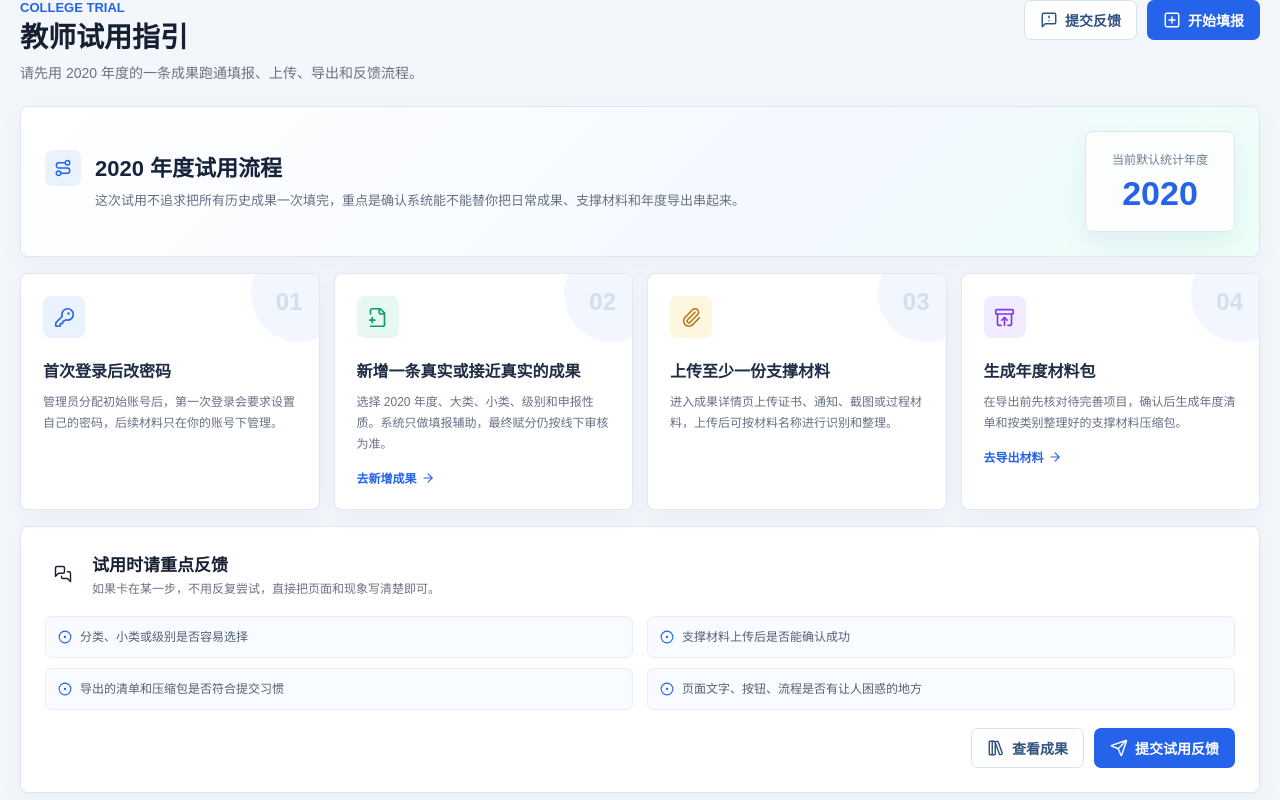
After one commit to Devilyuu/teacher-achievement-system, a FastAPI app: template app/templates/trial_guide.html in a window 1280 px wide. The commit adds this page. Run offline with FastAPI, Linux system fonts and the light colour scheme; the template is opened without the code that fills it: most values are stand-ins (such as "Sample title", 1, 10 or a date in 2020).

Commit message:
feat: add teacher trial guide

```diff
--- a/app/main.py
+++ b/app/main.py
@@ -6,7 +6,7 @@ from fastapi.templating import Jinja2Templates
 
 from app.config import BASE_DIR, DATA_DIR
 from app.database import Base, engine
-from app.routers import achievements, admin, auth, dashboard, exports, feedback, materials
+from app.routers import achievements, admin, auth, dashboard, exports, feedback, materials, trial
 from app.schema_updates import apply_schema_updates
 from app.seed_rules import seed_initial_data
 
@@ -49,6 +49,7 @@ def create_app() -> FastAPI:
     app.include_router(materials.router)
     app.include_router(exports.router)
     app.include_router(feedback.router)
+    app.include_router(trial.router)
 
     return app
 
--- a/app/static/app.css
+++ b/app/static/app.css
@@ -392,6 +392,32 @@ input:focus, select:focus, textarea:focus { border-color: #6b9df4; box-shadow: 0
 .rule-score-panel textarea { min-height: 76px; }
 .rule-history-note { display: flex; gap: 9px; margin-top: 18px; padding: 12px; color: #5b6475; background: #fff8e8; border: 1px solid #f4e2b9; border-radius: 6px; font-size: 12px; line-height: 1.7; }
 .rule-history-note svg { flex: 0 0 auto; color: #b7791f; }
+.trial-guide-hero { display: grid; grid-template-columns: minmax(0, 1fr) 170px; align-items: center; gap: 22px; padding: 24px; overflow: hidden; background: linear-gradient(135deg, #ffffff 0%, #f3f8ff 64%, #ecfff7 100%); }
+.trial-guide-copy { display: flex; align-items: flex-start; gap: 14px; }
+.trial-guide-copy h2 { margin: 0 0 8px; color: #17233c; font-size: 22px; letter-spacing: 0; }
+.trial-guide-copy p { max-width: 720px; margin: 0; color: #667085; font-size: 13px; line-height: 1.7; }
+.trial-guide-year { justify-self: end; width: 150px; padding: 18px; text-align: center; background: rgba(255,255,255,.82); border: 1px solid #dbe8f8; border-radius: 8px; box-shadow: 0 12px 26px rgba(54, 91, 143, .08); }
+.trial-guide-year span, .trial-guide-year strong { display: block; }
+.trial-guide-year span { color: #6f7d92; font-size: 12px; }
+.trial-guide-year strong { margin-top: 7px; color: #2563eb; font-size: 34px; letter-spacing: 0; }
+.trial-step-grid { display: grid; grid-template-columns: repeat(4, minmax(0, 1fr)); gap: 14px; max-width: 1240px; margin: 16px auto; }
+.trial-step { position: relative; min-height: 236px; padding: 22px; overflow: hidden; }
+.trial-step::after { content: ""; position: absolute; right: -28px; top: -28px; width: 96px; height: 96px; background: #f1f6ff; border-radius: 50%; }
+.step-index { position: absolute; right: 16px; top: 14px; z-index: 1; color: #d4deed; font-size: 24px; font-weight: 800; letter-spacing: 0; }
+.step-icon { display: grid; place-items: center; width: 42px; height: 42px; margin-bottom: 20px; border-radius: 8px; }
+.step-icon svg { width: 21px; height: 21px; }
+.step-icon.blue { color: #2563eb; background: #eaf2ff; }
+.step-icon.green { color: #0a9b70; background: #e7f8f1; }
+.step-icon.amber { color: #b7791f; background: #fff6df; }
+.step-icon.purple { color: #7c3aed; background: #f1ecff; }
+.trial-step h2 { margin: 0 0 10px; color: #1f2d46; font-size: 16px; letter-spacing: 0; }
+.trial-step p { margin: 0; color: #667085; font-size: 12px; line-height: 1.75; }
+.text-link { display: inline-flex; align-items: center; gap: 4px; margin-top: 14px; color: #2563eb; font-size: 12px; font-weight: 700; }
+.text-link svg { width: 14px; height: 14px; }
+.trial-note-panel { padding: 24px; }
+.trial-feedback-list { display: grid; grid-template-columns: repeat(2, minmax(0, 1fr)); gap: 10px 14px; margin: 18px 0; }
+.trial-feedback-list span { display: flex; align-items: center; gap: 8px; min-height: 42px; padding: 10px 12px; color: #536074; background: #f8fbff; border: 1px solid #e5edf7; border-radius: 7px; font-size: 12px; line-height: 1.5; }
+.trial-feedback-list svg { flex: 0 0 auto; width: 14px; color: #2563eb; }
 
 @media (max-width: 900px) {
     .sidebar { width: 72px; padding-inline: 10px; }.brand span:last-child, .side-nav span, .nav-label, .user-copy { display: none; }
@@ -408,6 +434,9 @@ input:focus, select:focus, textarea:focus { border-color: #6b9df4; box-shadow: 0
     .achievement-filter-form { grid-template-columns: 1fr 1fr; }
     .achievement-keyword { grid-column: 1 / -1; }
     .backup-content-list { grid-template-columns: 1fr; }
+    .trial-guide-hero { grid-template-columns: 1fr; }
+    .trial-guide-year { justify-self: stretch; width: auto; }
+    .trial-step-grid { grid-template-columns: repeat(2, minmax(0, 1fr)); }
     .export-record { grid-template-columns: minmax(180px, .8fr) minmax(280px, 1.2fr) auto; }
     .export-file-state { grid-column: 2; }
     .export-actions { grid-column: 3; grid-row: 1 / span 2; flex-direction: column; align-items: stretch; }
@@ -438,4 +467,5 @@ input:focus, select:focus, textarea:focus { border-color: #6b9df4; box-shadow: 0
     .export-actions { flex-direction: row; justify-content: flex-start; flex-wrap: wrap; }
     .export-actions .button { flex: 1 1 180px; }
     .rule-filter-form { grid-template-columns: 1fr; }
+    .trial-step-grid, .trial-feedback-list { grid-template-columns: 1fr; }
 }
--- a/app/templates/base.html
+++ b/app/templates/base.html
@@ -27,6 +27,9 @@
                 </a>
                 <a href="/exports" class="{% if request.url.path.startswith('/exports') %}active{% endif %}">
                     <i data-lucide="archive"></i><span>导出记录</span>
+                </a>
+                <a href="/trial-guide" class="{% if request.url.path.startswith('/trial-guide') %}active{% endif %}">
+                    <i data-lucide="route"></i><span>试用指引</span>
                 </a>
                 <a href="/feedback" class="{% if request.url.path.startswith('/feedback') %}active{% endif %}">
                     <i data-lucide="message-square-warning"></i><span>试用反馈</span>
--- /dev/null
+++ b/app/templates/trial_guide.html
@@ -0,0 +1,80 @@
+{% extends "base.html" %}
+
+{% block title %}试用指引{% endblock %}
+
+{% block content %}
+<header class="page-header compact">
+    <div>
+        <p class="eyebrow">COLLEGE TRIAL</p>
+        <h1>教师试用指引</h1>
+        <p class="muted">请先用 {{ reporting_year }} 年度的一条成果跑通填报、上传、导出和反馈流程。</p>
+    </div>
+    <div class="header-actions">
+        <a class="button secondary" href="/feedback"><i data-lucide="message-square-warning"></i>提交反馈</a>
+        <a class="button primary" href="/achievements/new?year={{ reporting_year }}"><i data-lucide="square-plus"></i>开始填报</a>
+    </div>
+</header>
+
+<section class="trial-guide-hero panel">
+    <div class="trial-guide-copy">
+        <span class="section-icon blue"><i data-lucide="route"></i></span>
+        <div>
+            <h2>{{ reporting_year }} 年度试用流程</h2>
+            <p>这次试用不追求把所有历史成果一次填完，重点是确认系统能不能替你把日常成果、支撑材料和年度导出串起来。</p>
+        </div>
+    </div>
+    <div class="trial-guide-year">
+        <span>当前默认统计年度</span>
+        <strong>{{ reporting_year }}</strong>
+    </div>
+</section>
+
+<section class="trial-step-grid">
+    <article class="trial-step panel">
+        <span class="step-index">01</span>
+        <div class="step-icon blue"><i data-lucide="key-round"></i></div>
+        <h2>首次登录后改密码</h2>
+        <p>管理员分配初始账号后，第一次登录会要求设置自己的密码，后续材料只在你的账号下管理。</p>
+    </article>
+    <article class="trial-step panel">
+        <span class="step-index">02</span>
+        <div class="step-icon green"><i data-lucide="file-plus-2"></i></div>
+        <h2>新增一条真实或接近真实的成果</h2>
+        <p>选择 {{ reporting_year }} 年度、大类、小类、级别和申报性质。系统只做填报辅助，最终赋分仍按线下审核为准。</p>
+        <a class="text-link" href="/achievements/new?year={{ reporting_year }}">去新增成果 <i data-lucide="arrow-right"></i></a>
+    </article>
+    <article class="trial-step panel">
+        <span class="step-index">03</span>
+        <div class="step-icon amber"><i data-lucide="paperclip"></i></div>
+        <h2>上传至少一份支撑材料</h2>
+        <p>进入成果详情页上传证书、通知、截图或过程材料，上传后可按材料名称进行识别和整理。</p>
+    </article>
+    <article class="trial-step panel">
+        <span class="step-index">04</span>
+        <div class="step-icon purple"><i data-lucide="archive-restore"></i></div>
+        <h2>生成年度材料包</h2>
+        <p>在导出前先核对待完善项目，确认后生成年度清单和按类别整理好的支撑材料压缩包。</p>
+        <a class="text-link" href="/exports/{{ reporting_year }}/review">去导出材料 <i data-lucide="arrow-right"></i></a>
+    </article>
+</section>
+
+<section class="panel trial-note-panel">
+    <div class="section-heading">
+        <span class="section-icon indigo"><i data-lucide="messages-square"></i></span>
+        <div>
+            <h2>试用时请重点反馈</h2>
+            <p>如果卡在某一步，不用反复尝试，直接把页面和现象写清楚即可。</p>
+        </div>
+    </div>
+    <div class="trial-feedback-list">
+        <span><i data-lucide="circle-dot"></i>分类、小类或级别是否容易选择</span>
+        <span><i data-lucide="circle-dot"></i>支撑材料上传后是否能确认成功</span>
+        <span><i data-lucide="circle-dot"></i>导出的清单和压缩包是否符合提交习惯</span>
+        <span><i data-lucide="circle-dot"></i>页面文字、按钮、流程是否有让人困惑的地方</span>
+    </div>
+    <div class="form-actions">
+        <a class="button secondary" href="/achievements?year={{ reporting_year }}"><i data-lucide="library-big"></i>查看成果</a>
+        <a class="button primary" href="/feedback"><i data-lucide="send"></i>提交试用反馈</a>
+    </div>
+</section>
+{% endblock %}
```
Also changed, not shown: app/routers/trial.py (added, +27 -0 lines), tests/test_trial_guide.py (added, +40 -0 lines).
